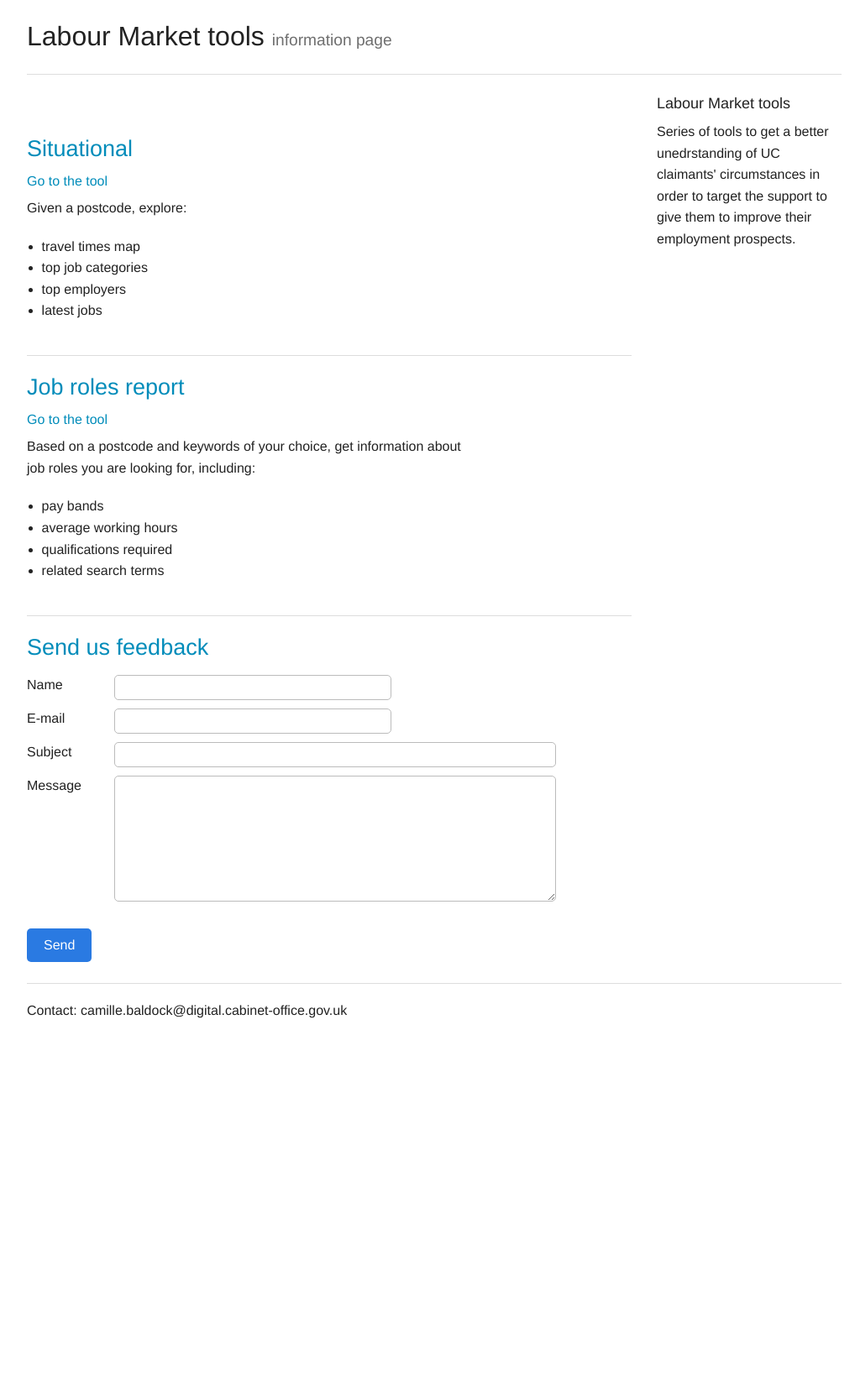
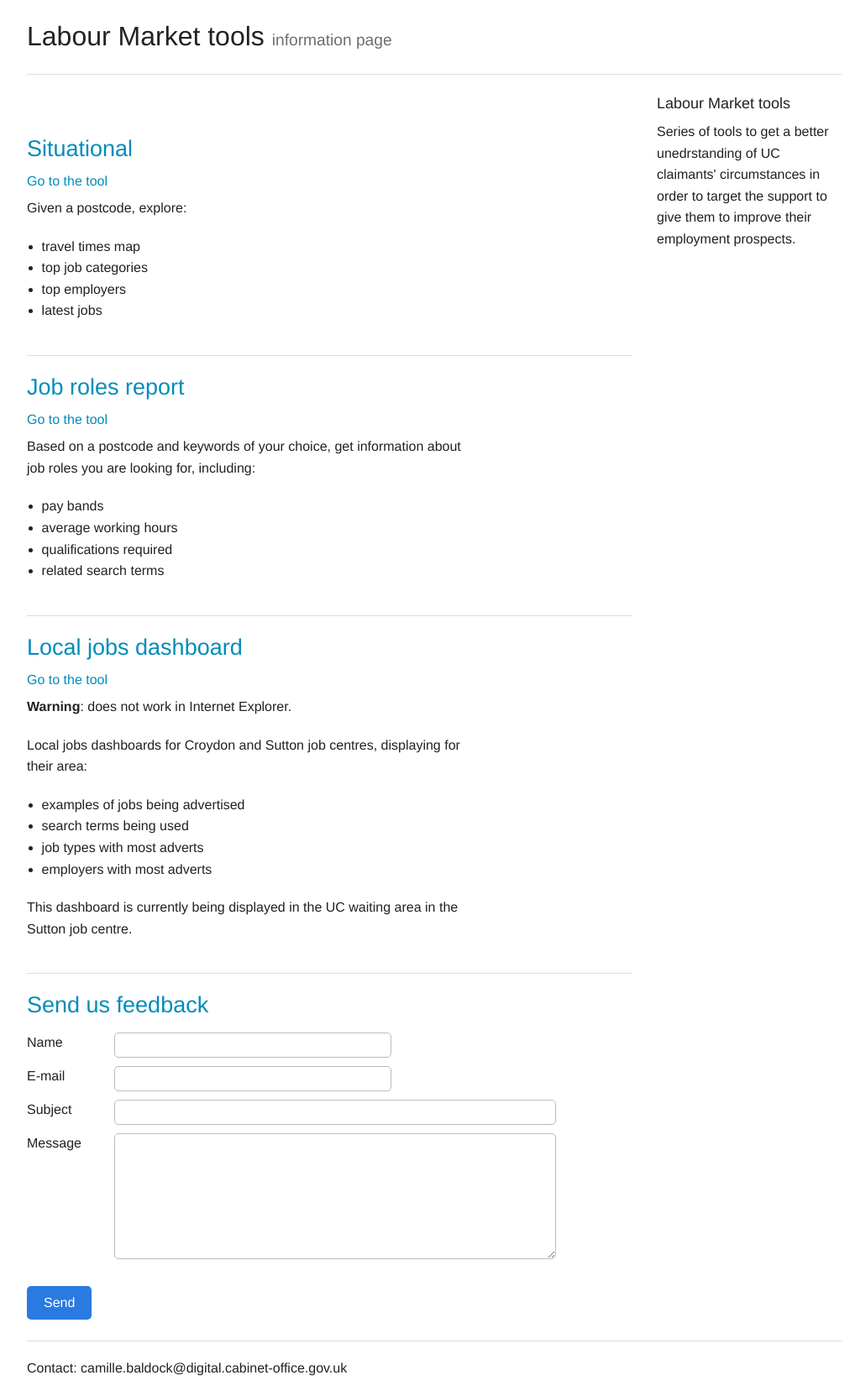
Before and after one commit to lm-tools/lmt-information, a Jekyll site: the page built from jekyll_source/index.html, in a window 1280 px wide. Shown: the whole page at 84% size, without its empty margins (123-1141 px from the left). Built offline with Jekyll 4.4.1, drawn with Linux system fonts in a browser that asks for light colours; before the commit the page ends 1236 px from its top, so only the background shows below that.

Commit message:
Add local jobs dashboard to the information page

```diff
--- a/jekyll_source/index.html
+++ b/jekyll_source/index.html
@@ -43,6 +43,29 @@ layout: default
     </div>
   </div>
 
+<hr/>
+
+<article>
+
+  <h3><a href="#">Local jobs dashboard</a></h3>
+  <h6><a href="https://lmt-local-jobs-dashboard.herokuapp.com">Go to the tool</a></h6>
+
+  <div class="row">
+    <div class="large-9 columns">
+      <div>
+        <p><b>Warning</b>: does not work in Internet Explorer.</p>
+        <p>Local jobs dashboards for Croydon and Sutton job centres, displaying for their area:</p>
+        <ul>
+          <li>examples of jobs being advertised</li>
+          <li>search terms being used</li>
+          <li>job types with most adverts</li>
+          <li>employers with most adverts</li>
+        </ul>
+        <p>This dashboard is currently being displayed in the UC waiting area in the Sutton job centre.</p>
+      </div>
+    </div>
+  </div>
+
 </article>
 
 <hr/>
```
